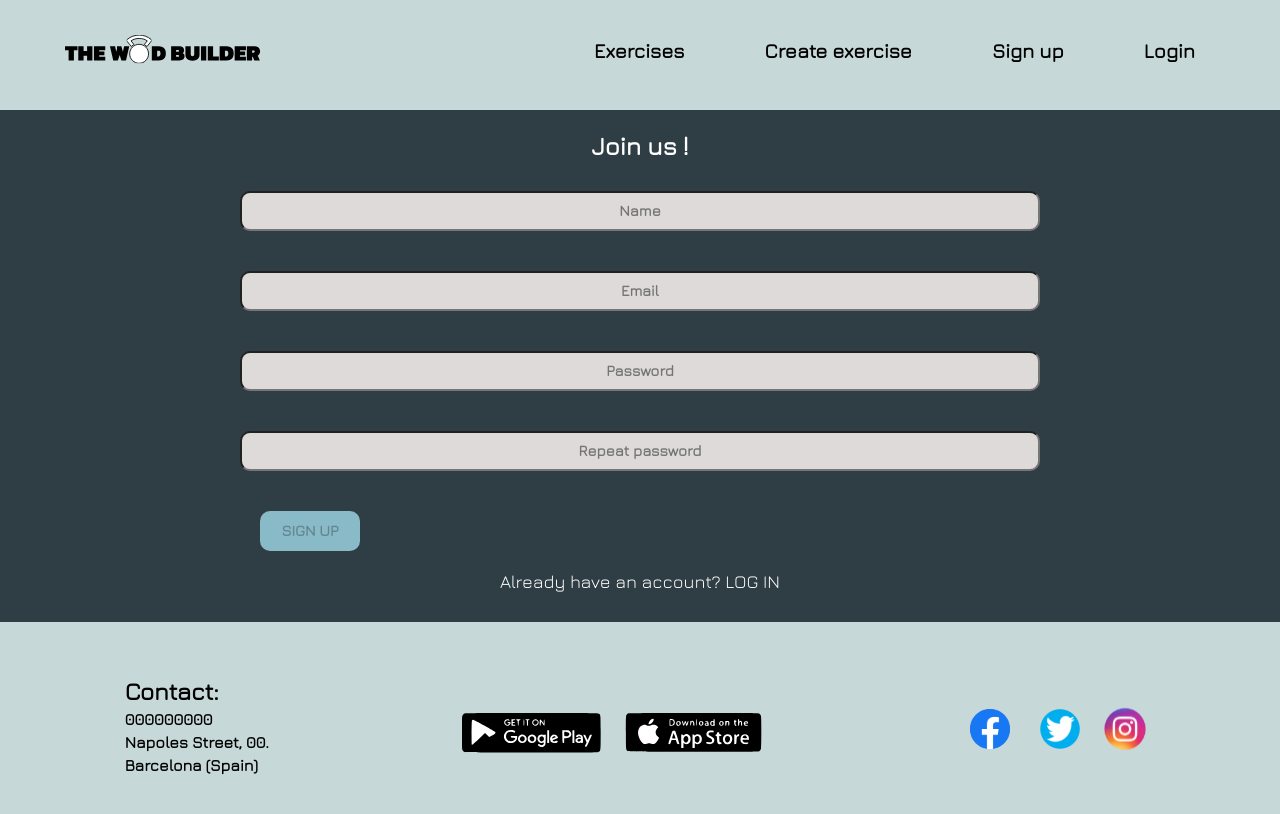
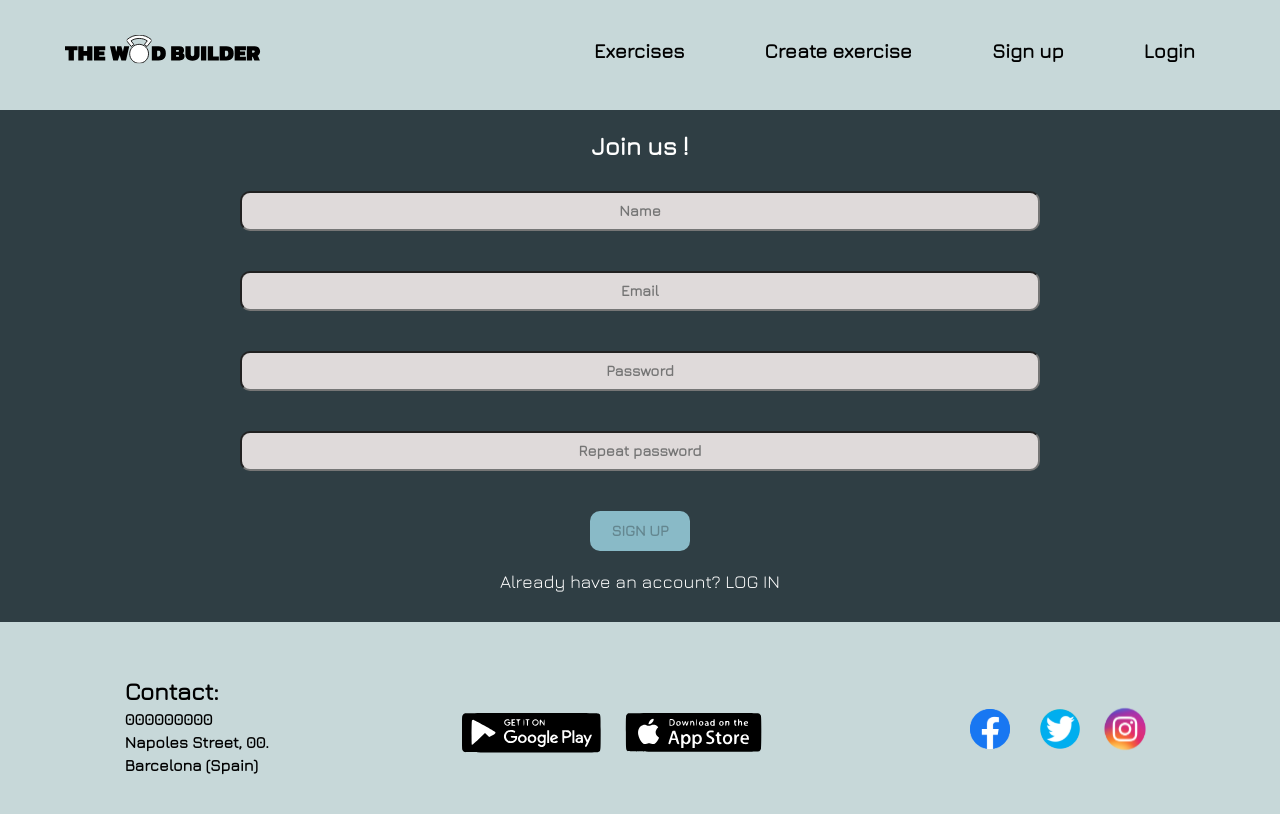
Before and after one commit to bertarosalia/berta-floran-front-The-Wod-Builder, a React (Create React App) app: page /sign-up in a window 1280 px wide. Shown: the top 814 px of the page. Built offline with nearby package versions, Linux system fonts and the light colour scheme; no server answers.

Commit message:
change classname in register form

```diff
--- a/src/components/RegisterForm/RegisterForm.tsx
+++ b/src/components/RegisterForm/RegisterForm.tsx
@@ -96,7 +96,7 @@ export const RegisterForm = (): JSX.Element => {
                   required
                 />
               </div>
-              <div className="register-form__button">
+              <div className="register-form__button--container">
                 <button
                   className={`register-user__button${
                     !isFormValid ? " button-disabled" : ""
```
